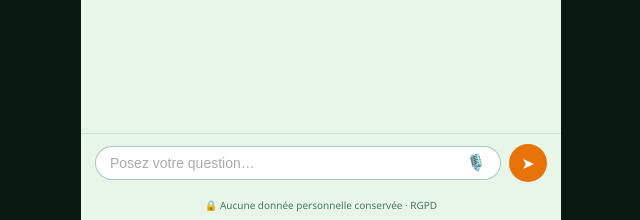
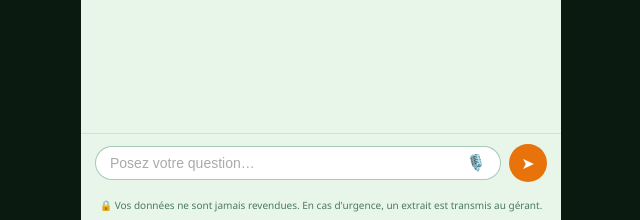
Before and after one commit to marcdassens09-bot/chatbot-camping-eychecadous, a Flask app: page / in a window 1280 px wide. Shown: the part 580-800 px from the top of the page, without its empty margins (319-959 px from the left). Run offline with Flask 3, Linux system fonts and the light colour scheme.

Commit message:
fix: corrige la fausse mention RGPD et protege les logs de conversation
Le bandeau affichait "aucune donnee personnelle conservee" alors que
enregistrer_escalade() ecrit des extraits de messages clients sur disque.
Ajoute *_log.txt au gitignore pour eviter qu'un futur commit embarque de
vraies questions de visiteurs.

```diff
--- a/templates/index.html
+++ b/templates/index.html
@@ -429,7 +429,7 @@
     </div>
     <button id="send-btn">➤</button>
   </div>
-  <p class="rgpd">🔒 Aucune donnée personnelle conservée · RGPD</p>
+  <p class="rgpd">🔒 Vos données ne sont jamais revendues. En cas d'urgence, un extrait est transmis au gérant.</p>
 
 </div><!-- /app -->
 
```
Also changed, not shown: 1 other file.
